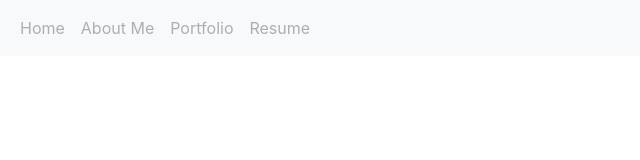
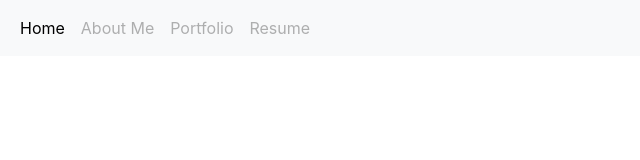
Before and after one commit to RyanMcd29/my-react-app, a React (Create React App) app: page / in a window 1280 px wide. Shown: the top 160 px of the page, without its empty margins (0-640 px from the left). Built offline with nearby package versions, Linux system fonts and the light colour scheme.

Commit message:
Change class of page based on the current page state

```diff
--- a/src/components/PortfolioContainer.js
+++ b/src/components/PortfolioContainer.js
@@ -2,7 +2,13 @@ import React, { useState } from 'react'
 import Header from './Header'
 
 export default function PortfolioContainer() {
+        // set current page state
+    const [currentPage, setCurrentPage] = useState('Home')
+
+    const handlePageChange = (page) => setCurrentPage(page)
+
+
     return (
-            <Header />
+        <Header currentPage={currentPage} handlePageChange={handlePageChange} />
     )
 }
--- a/src/components/header.js
+++ b/src/components/header.js
@@ -8,30 +8,34 @@ export default function Header({ currentPage, handlePageChange }) {
             <div class="navbar-nav">
 
                 <a
-                    className={currentPage === "home" ? "nav-link active" : "nav-link disabled" }
+                    className={currentPage === "Home" ? "nav-link active" : "nav-link disabled" }
                     aria-current="page"
                     href="#home"
+                    onClick={() => handlePageChange('Home')}
                 >
-                        Home
+                    Home
                 </a>
 
                 <a
-                    className={currentPage === "about" ? "nav-link active" : "nav-link disabled" }
+                    className={currentPage === "About" ? "nav-link active" : "nav-link disabled" }
                     href="#about"
+                    onClick={() => handlePageChange('About')}
                 >
                     About Me
                 </a>
 
                 <a
-                    className={currentPage === "portfolio" ? "nav-link active" : "nav-link disabled" }
+                    className={currentPage === "Portfolio" ? "nav-link active" : "nav-link disabled" }
                     href="#portfolio"
+                    onClick={() => handlePageChange('Portfolio')}
                 >
                     Portfolio
                 </a>
 
                 <a
-                    className={currentPage === "resume" ? "nav-link active" : "nav-link disabled" }
+                    className={currentPage === "Resume" ? "nav-link active" : "nav-link disabled" }
                     href="#resume"
+                    onClick={() => handlePageChange('Resume')}
                 >
                     Resume
                 </a>
```
